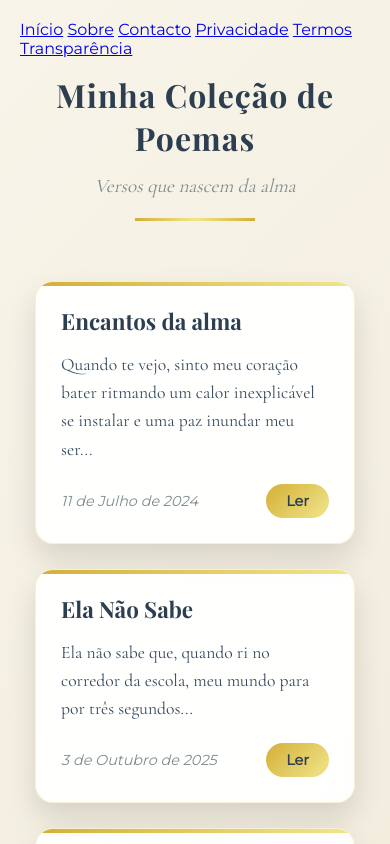
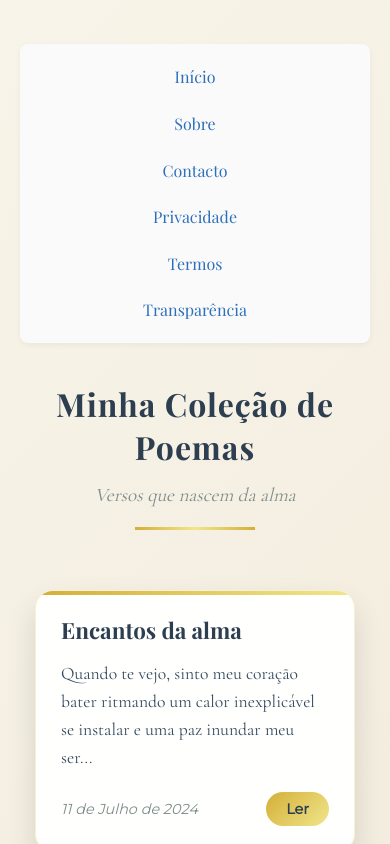
Before and after one commit to EdilsonJS2006/Minha-Cole-o-de-Poemas, a plain HTML site: page index.html in a window 390 px wide. Shown: the top 844 px of the page. Drawn offline with nearby package versions, Linux system fonts and the light colour scheme.

Commit message:
Update style.css

```diff
--- a/assent/css/style.css
+++ b/assent/css/style.css
@@ -3,6 +3,52 @@
     padding: 0;
     box-sizing: border-box;
 }
+
+.main-menu {
+    display: flex;
+    justify-content: center;
+    flex-wrap: wrap;
+    gap: 1.2rem;
+    margin: 1.5rem 0;
+    padding: 0.8rem 1rem;
+    background-color: #fafafa;
+    border-radius: 8px;
+    box-shadow: 0 2px 6px rgba(0,0,0,0.05);
+}
+
+.main-menu a {
+    font-family: 'Playfair Display', serif;
+    font-size: 1.05rem;
+    color: #2c6fbb;
+    text-decoration: none;
+    padding: 0.4rem 0.6rem;
+    border-radius: 4px;
+    transition: all 0.3s ease;
+}
+
+.main-menu a:hover {
+    background-color: #f0f5ff;
+    color: #1a4a8a;
+    text-decoration: underline;
+    text-underline-offset: 4px;
+}
+
+/* Versão mobile: empilha os links se a tela for muito estreita */
+@media (max-width: 600px) {
+    .main-menu {
+        flex-direction: column;
+        align-items: center;
+        gap: 0.8rem;
+        padding: 1rem;
+    }
+
+    .main-menu a {
+        font-size: 1rem;
+        width: 100%;
+        text-align: center;
+    }
+}
+
 
 body {
     background: linear-gradient(135deg, #f8f4e9 0%, #e6dfc8 100%);
@@ -326,4 +372,5 @@ body {
 .email-link:hover {
   color: #5d4a35;
   border-bottom-style: solid;
+
 }
```
